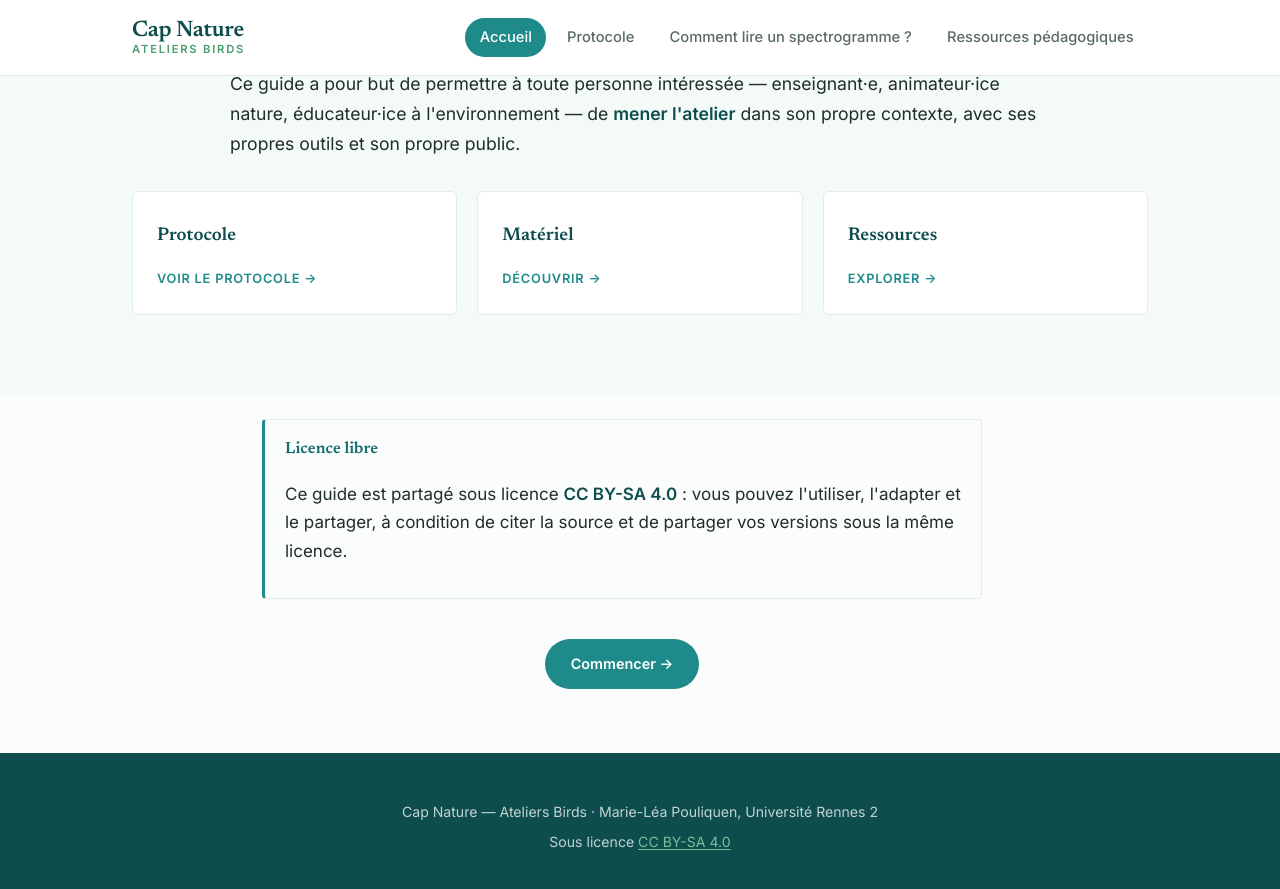
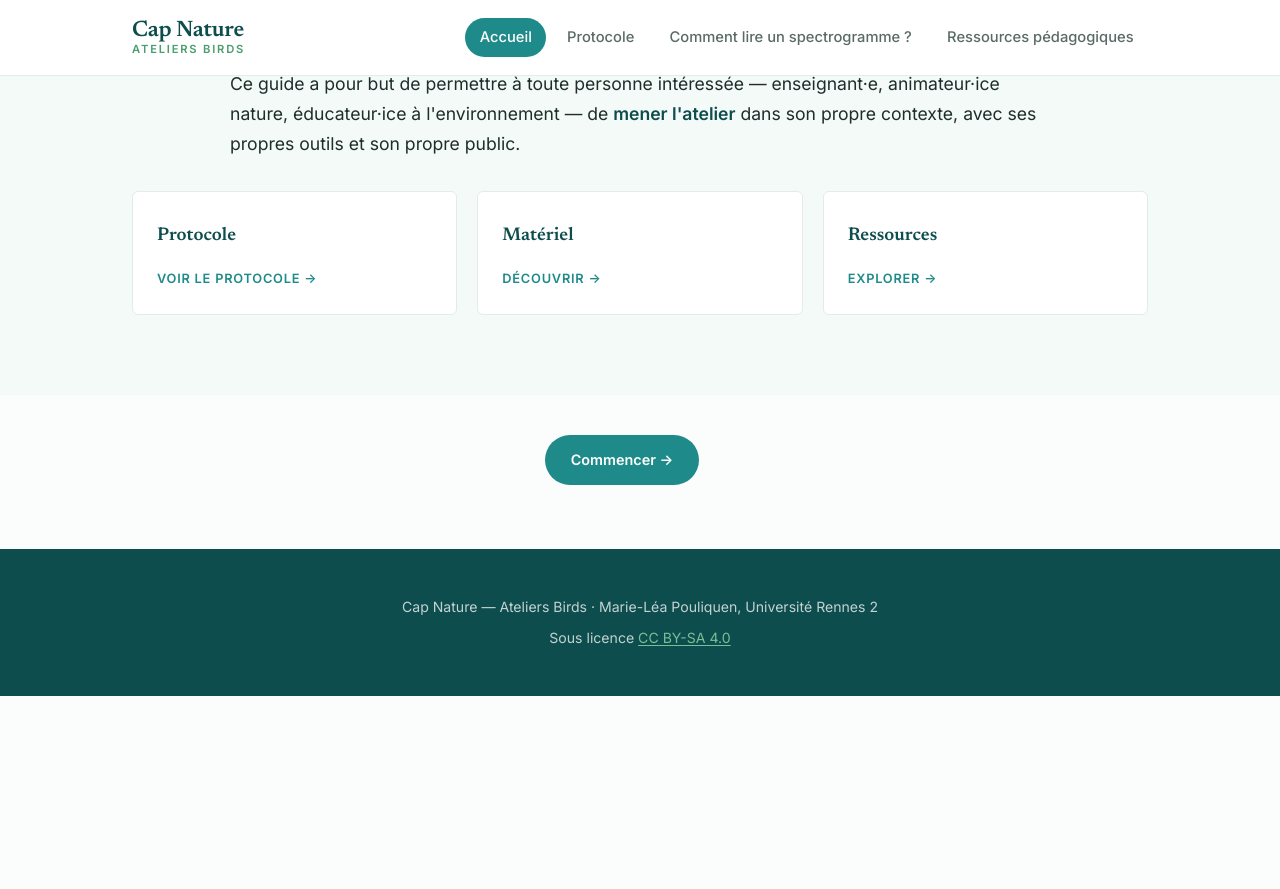
Before and after one commit to marieleapouliquen/wiki-cap-nature, a Jekyll site: the page built from index.md, in a window 1280 px wide and 900 px high, scrolled down 785 px. Shown: the top 889 px of the window. Built offline with Jekyll 4.4.1, drawn with Linux system fonts in a browser that asks for light colours; after the commit the page ends 1481 px from its top, so only the background shows below that.

Commit message:
Update index.md

```diff
--- a/index.md
+++ b/index.md
@@ -53,12 +53,10 @@ cards:
 </section>
 <div class="section" style="max-width: 820px;">
   <main class="content" style="max-width: none;">
-    <div class="callout info">
-      <p class="callout-title">Licence libre</p>
-      <p>Ce guide est partagé sous licence <strong>CC BY-SA 4.0</strong> : vous pouvez l'utiliser, l'adapter et le partager, à condition de citer la source et de partager vos versions sous la même licence.</p>
-    </div>
     <p style="text-align: center; margin-top: 2.5rem;">
       <a href="{{ '/protocole/' | relative_url }}" class="btn">Commencer →</a>
     </p>
   </main>
+
+
 </div>
```
